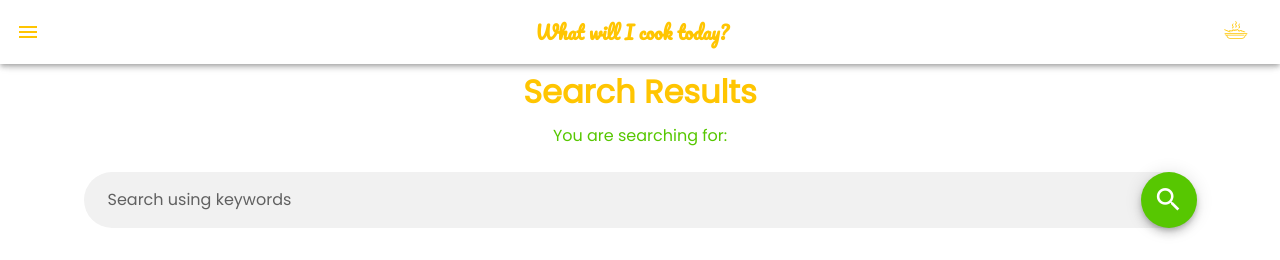
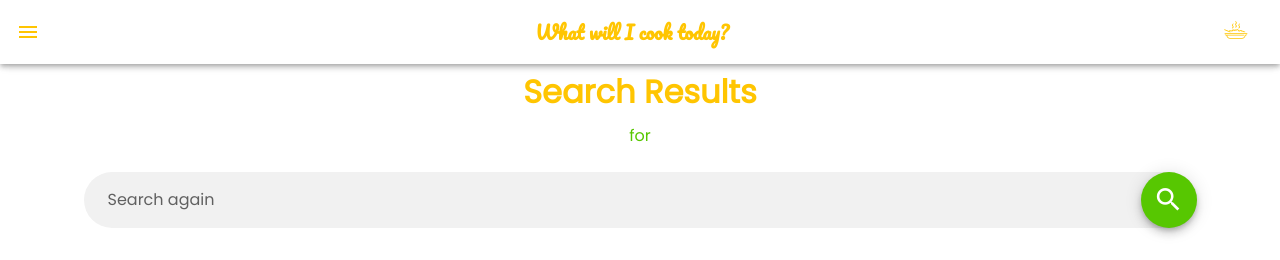
Before and after one commit to ptolios/what-will-i-cook, a Vue app: page /search in a window 1280 px wide. Shown: the top 260 px of the page. Built offline with nearby package versions, Linux system fonts and the light colour scheme; no server answers.

Commit message:
Use query string from url on search page

```diff
--- a/src/views/SearchResults.vue
+++ b/src/views/SearchResults.vue
@@ -10,15 +10,15 @@
       </v-col>
       <v-col class="py-1" cols="12">
         <h4 class="text-center secondary--text font-weight-regular">
-          You are searching for:
-          <span class="font-italic">{{ query }}</span>
+          for
+          <span class="font-italic">{{ initialQuery }}</span>
         </h4>
       </v-col>
       <v-col cols="12">
         <search-box
           class="mt-2 mx-6"
           v-model="query"
-          label="Search using keywords"
+          label="Search again"
         ></search-box>
       </v-col>
       <v-col
@@ -46,9 +46,13 @@ export default {
   },
   data() {
     return {
+      initialQuery: "",
       query: "",
       response
     };
+  },
+  mounted() {
+    this.initialQuery = this.$route.query.query;
   }
 };
 </script>
```
